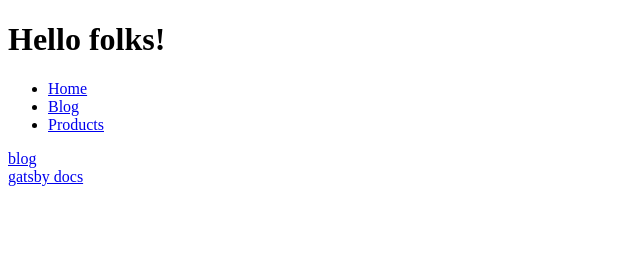
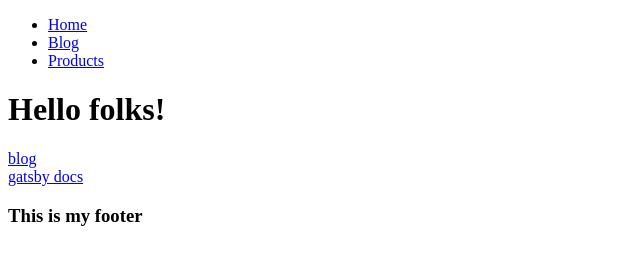
Before and after one commit to iggyigner/gatsby-tutorial, a Gatsby site: page / in a window 1280 px wide. Shown: the whole page, without its empty margins (0-640 px from the left). Built offline with nearby package versions, Linux system fonts and the light colour scheme; Gatsby itself is replaced by a stand-in of ours.

Commit message:
Add Layout with children

```diff
--- /dev/null
+++ b/src/components/Footer.js
@@ -0,0 +1,11 @@
+import React from "react"
+
+const Footer = () => {
+  return (
+    <div>
+      <h3>This is my footer</h3>
+    </div>
+  )
+}
+
+export default Footer
--- /dev/null
+++ b/src/components/Layout.js
@@ -0,0 +1,15 @@
+import React from "react"
+import Navbar from "./Navbar"
+import Footer from "./Footer"
+
+const Layout = ({ children }) => {
+  return (
+    <>
+      <Navbar />
+      <main>{children}</main>
+      <Footer />
+    </>
+  )
+}
+
+export default Layout
--- a/src/pages/index.js
+++ b/src/pages/index.js
@@ -1,17 +1,16 @@
 import React from "react"
 import { Link } from "gatsby"
-import Navbar from "../components/Navbar"
+import Layout from "../components/Layout"
 
 export default function Home() {
   return (
-    <div>
+    <Layout>
       <h1>Hello folks!</h1>
-      <Navbar />
       <div>
         {/* Can only use Link for internal links */}
         <Link to="/blog/">blog</Link>
       </div>
       <a href="https://www.gatsbyjs.org">gatsby docs</a>
-    </div>
+    </Layout>
   )
 }
```
